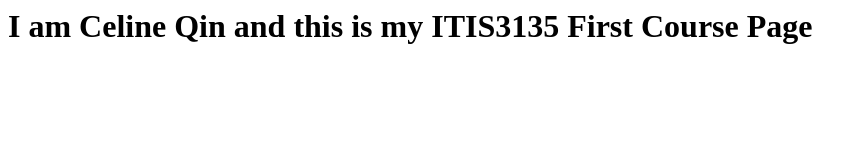
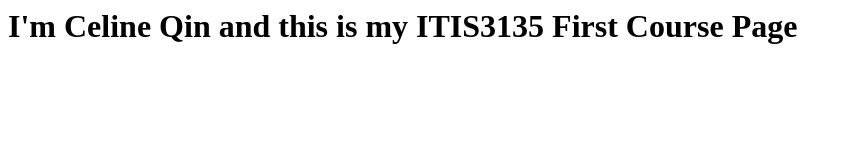
Before and after one commit to Celine740/Celine740.github.io, a plain HTML site: page itis3135/index.html in a window 1280 px wide. Shown: the whole page, without its empty margins (0-866 px from the left). Drawn offline with Linux system fonts and the light colour scheme.

Commit message:
Update index.html

```diff
--- a/itis3135/index.html
+++ b/itis3135/index.html
@@ -1 +1 @@
-<h1>I am Celine Qin and this is my ITIS3135 First Course Page</h1>
+<h1>I'm Celine Qin and this is my ITIS3135 First Course Page</h1>
```
